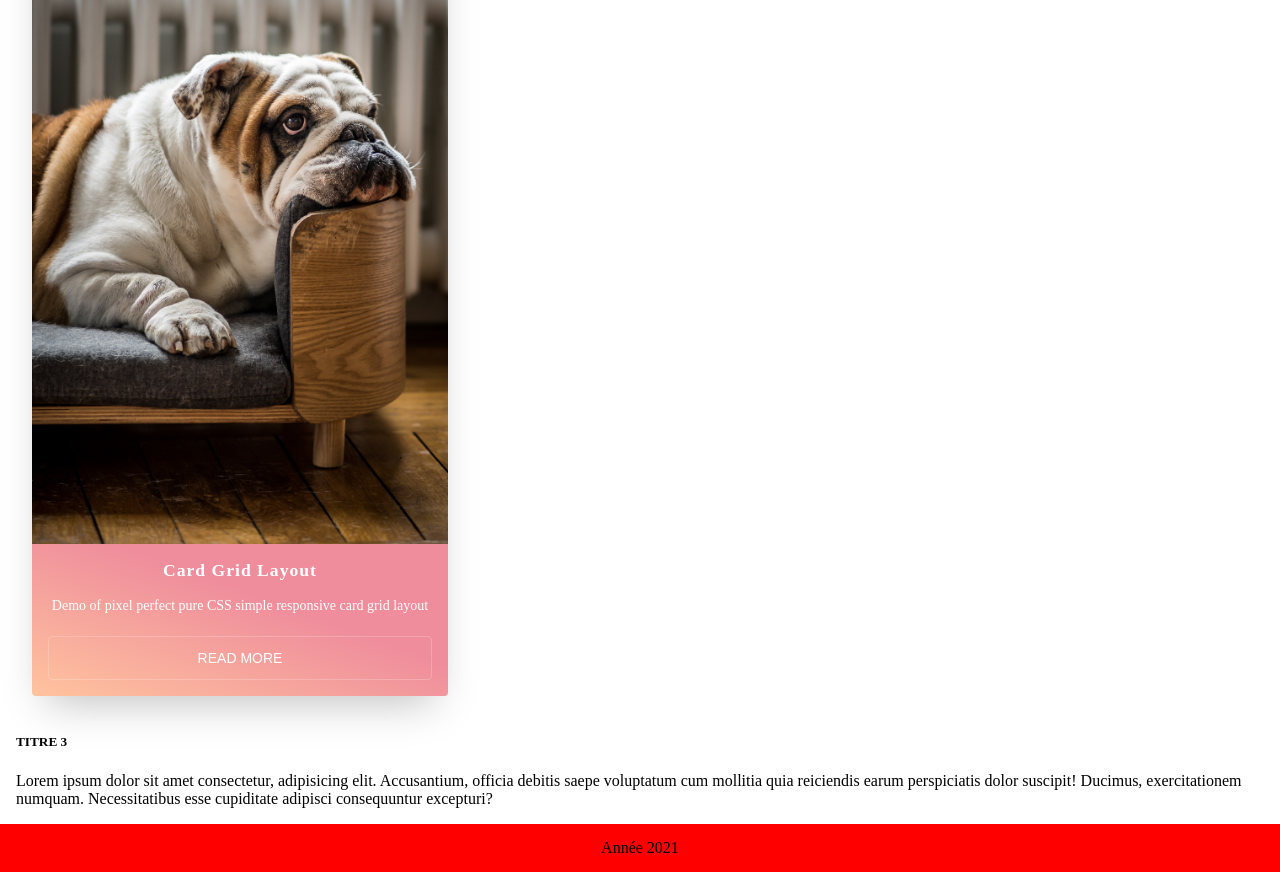
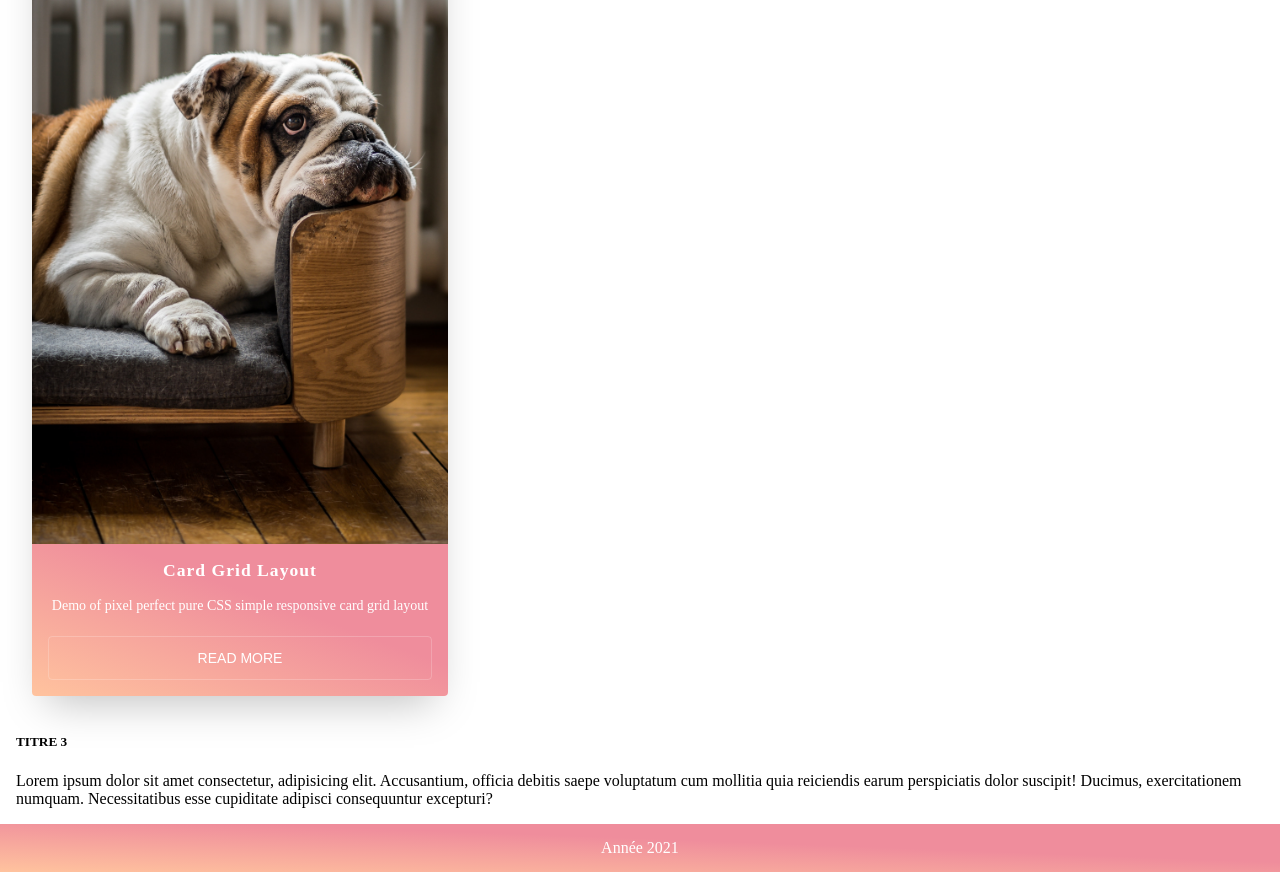
Before and after one commit to enzosborea/TP-RWD, a plain HTML site: page index.html in a window 1280 px wide. Shown: the part 2589-3461 px from the top of the page. Drawn offline with Linux system fonts and the light colour scheme.

Commit message:
couleur et background

```diff
--- a/style.css
+++ b/style.css
@@ -25,8 +25,10 @@ footer {
     width: 100%;
     height: 3rem;
     left: 0%;
+    color: white;
     background-color: red;
     line-height:3rem;
+    background: linear-gradient(to bottom left, #EF8D9C 40%, #FFC39E 100%);
 }
 
 #txtfoot {
```
